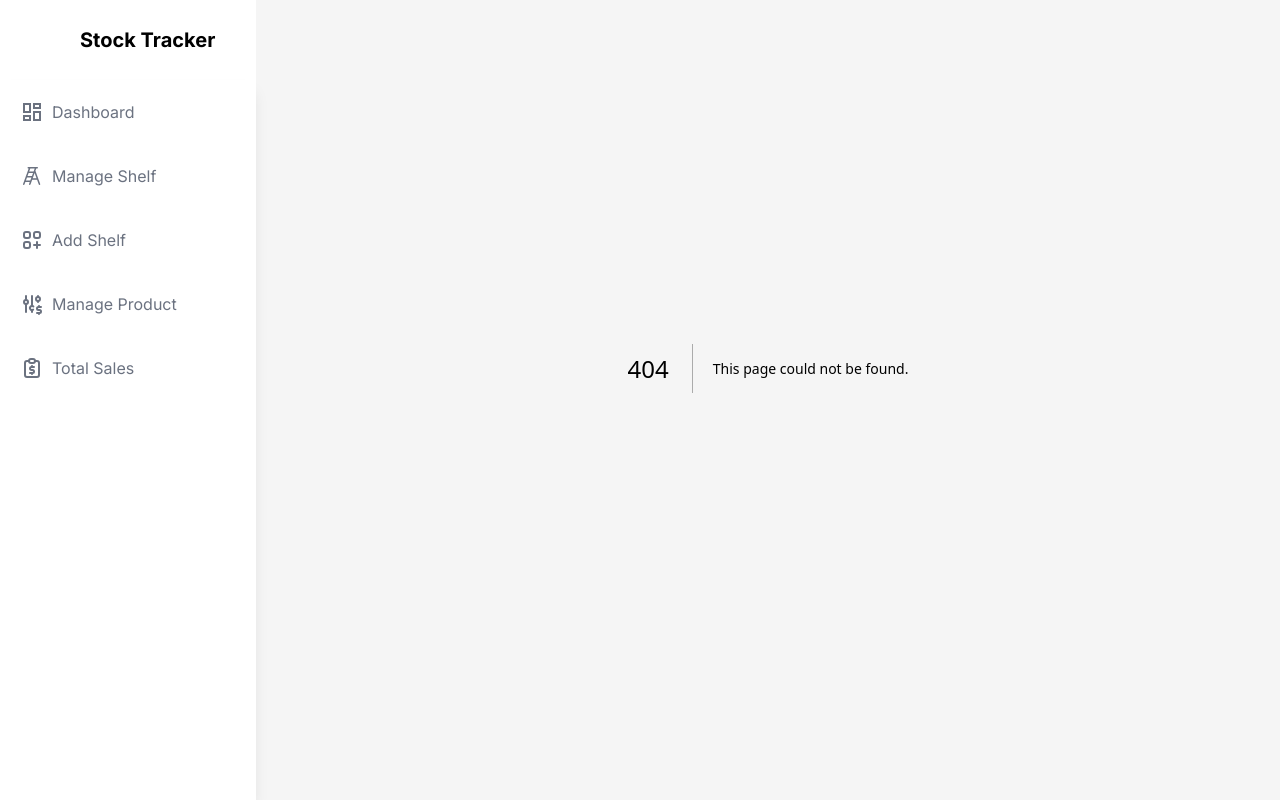
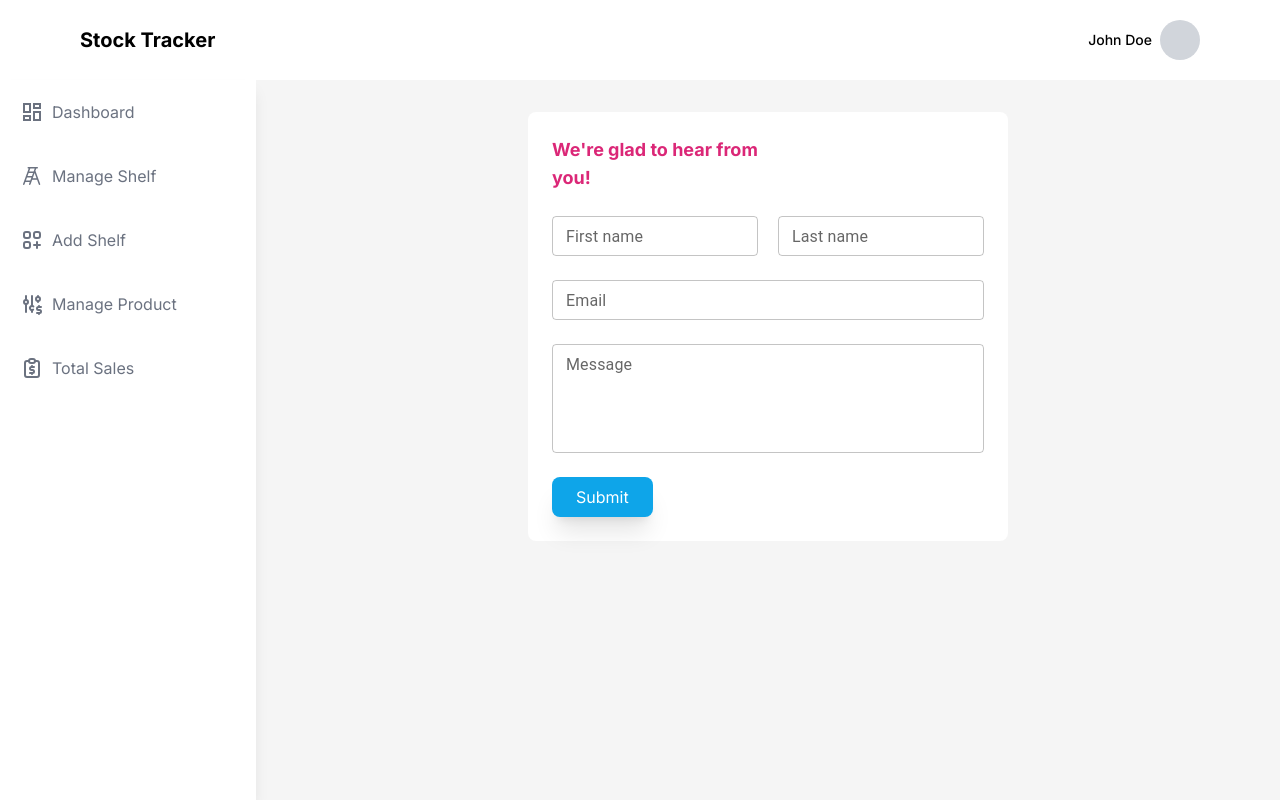
Before and after one commit to SammyKibetKiprop/stock-tracker, a Next.js app: page /feedback in a window 1280 px wide. Before the commit this address had no page. Built offline with nearby package versions, Linux system fonts and the light colour scheme.

Commit message:
design feedback form

```diff
--- /dev/null
+++ b/app/feedback/page.tsx
@@ -0,0 +1,48 @@
+import { Button, Input, TextField } from '@mui/material';
+import React from 'react';
+
+const FeedbackForm = () => {
+  return (
+    <div className='w-1/2 min-h-3/4 h-auto m-auto grid bg-white p-6 rounded-lg'>
+      <form className='grid grid-cols-2 grid-row-7 gap-5 gap-y-6'>
+        <p className='row-start-1 col-span-1 text-pink-600 text-lg font-bold'>
+          We&apos;re glad to hear from you!
+        </p>
+        <TextField
+          variant='outlined'
+          size='small'
+          label='First name'
+          className='col-start-1 col-span-1 row-start-2'
+        />
+        <TextField
+          variant='outlined'
+          size='small'
+          label='Last name'
+          className='col-start-2 col-span-1 row-start-2'
+        />
+        <TextField
+          variant='outlined'
+          size='small'
+          label='Email'
+          className='col-start-1 col-span-2 row-start-3'
+        />
+        <TextField
+          variant='outlined'
+          size='small'
+          label='Message'
+          multiline
+          rows={4}
+          className='col-start-1 col-span-2 row-start-4 row-span-3'
+        />
+        <button
+          type='submit'
+          className='bg-sky-500 hover:bg-sky-500/75 text-white rounded-lg shadow-xl px-6 py-2 row-start-7 row-span-1  w-fit'
+        >
+          Submit
+        </button>
+      </form>
+    </div>
+  );
+};
+
+export default FeedbackForm;
--- a/app/layout.tsx
+++ b/app/layout.tsx
@@ -7,8 +7,8 @@ import Header from '@/components/Header';
 const inter = Inter({ subsets: ['latin'] });
 
 export const metadata: Metadata = {
-  title: 'Create Next App',
-  description: 'Generated by create next app',
+  title: 'Stock Tracker',
+  description: 'Stock tracker IOT project management interface',
 };
 
 export default function RootLayout({
--- a/app/page.tsx
+++ b/app/page.tsx
@@ -1,7 +1,5 @@
-import DashBoard from "@/components/DashBoard";
+import Dashboard from '@/components/Dashboard';
 
 export default function Home() {
-  return (
-    <DashBoard />
-  );
+  return <Dashboard />;
 }
--- a/package.json
+++ b/package.json
@@ -9,6 +9,9 @@
     "lint": "next lint"
   },
   "dependencies": {
+    "@emotion/react": "^11.11.3",
+    "@emotion/styled": "^11.11.0",
+    "@mui/material": "^5.15.6",
     "next": "14.1.0",
     "react": "^18",
     "react-dom": "^18",
```
Also changed, not shown: components/DashBoard.tsx (+3 -5 lines), 1 other file (tests, documents, lock files or other folders).
